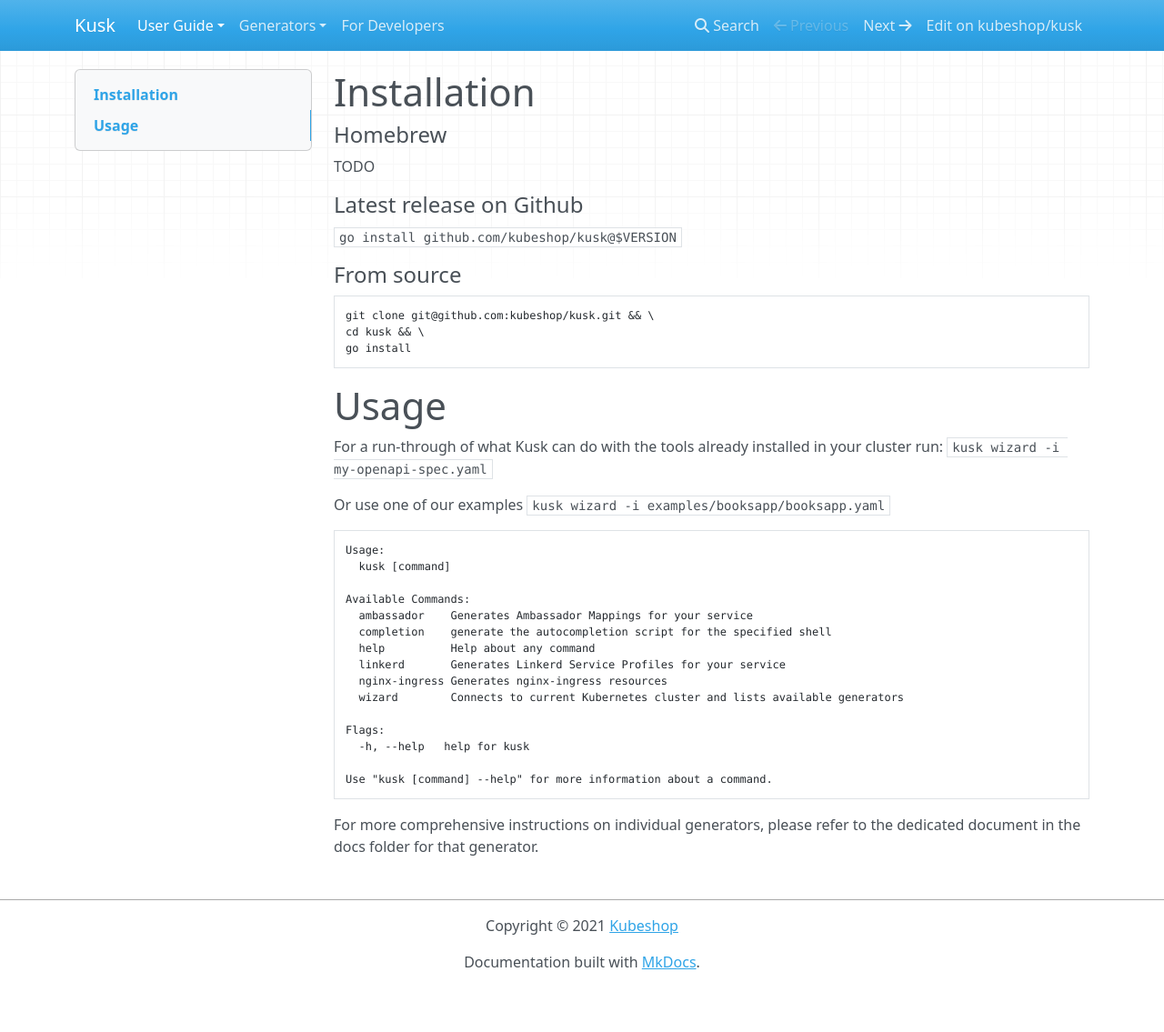
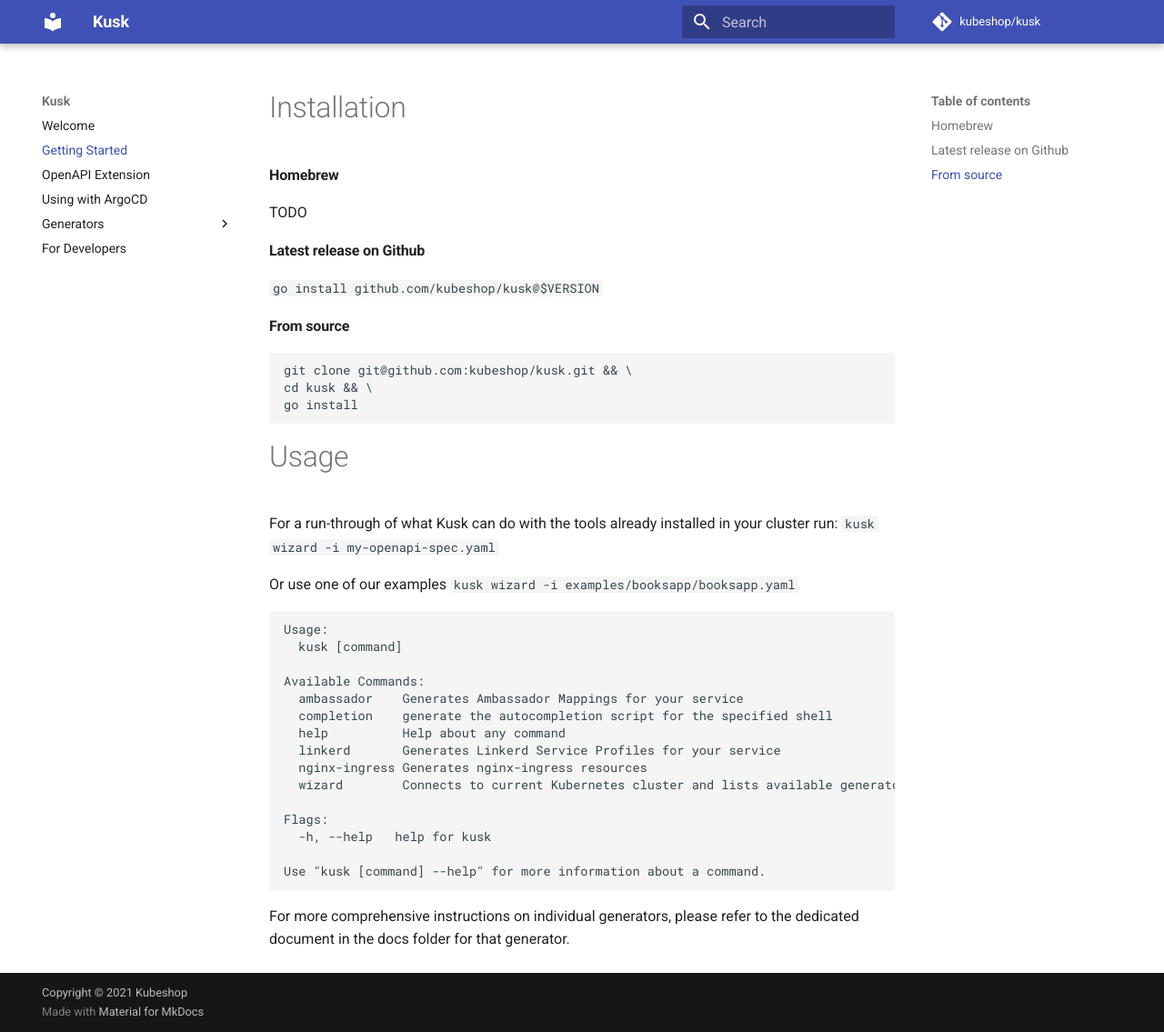
Before and after one commit to kubeshop/kusk-gen, an MkDocs documentation site: the page built from docs/getting-started.md, in a window 1280 px wide and 1135 px high. Shown: the whole window at 91% size. Built offline with MkDocs 1.6.1 and Material for MkDocs 9.7.7, drawn with Linux system fonts in a browser that asks for light colours; nearby versions of some CDN libraries; comment, search, counter and statistics services are not loaded.

Commit message:
docs: upgraded mkdocs to use material ui

```diff
--- a/mkdocs.yml
+++ b/mkdocs.yml
@@ -6,17 +6,17 @@
 repo_url: 'https://github.com/kubehsop/kusk'
 
 theme:
-  name: mkdocs
+  name: material
   locale: en
   highlightjs: true
   hljs_languages:
     - yaml
 
 nav:
-  - User Guide:
-    - Getting Started: getting-started.md
-    - OpenAPI Extension: openapi-extension.md
-    - Using with ArgoCD: argocd.md
+  - Welcome: index.md
+  - Getting Started: getting-started.md
+  - OpenAPI Extension: openapi-extension.md
+  - Using with ArgoCD: argocd.md
 
   - Generators:
     - Ambassador: ambassador.md
```
Also changed, not shown: docs/index.md (+1 -1 lines).
